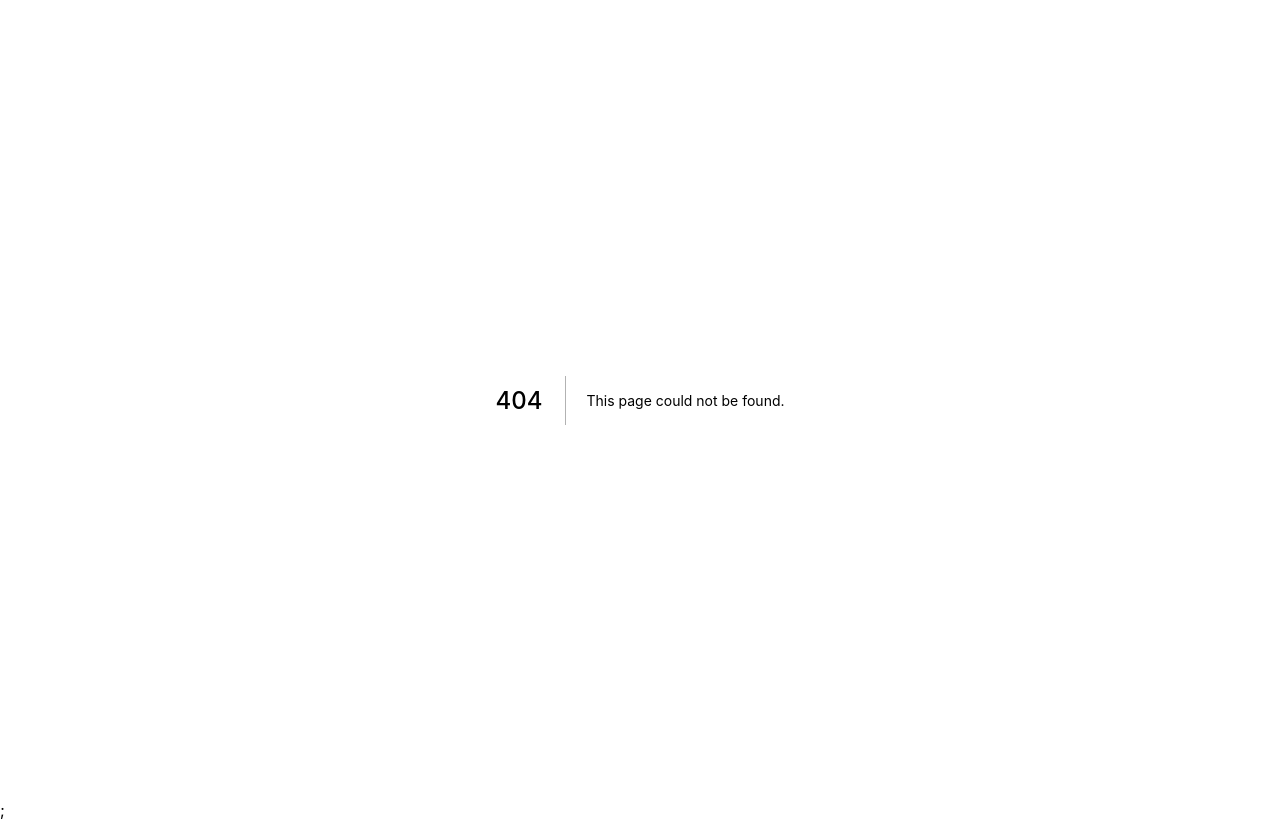
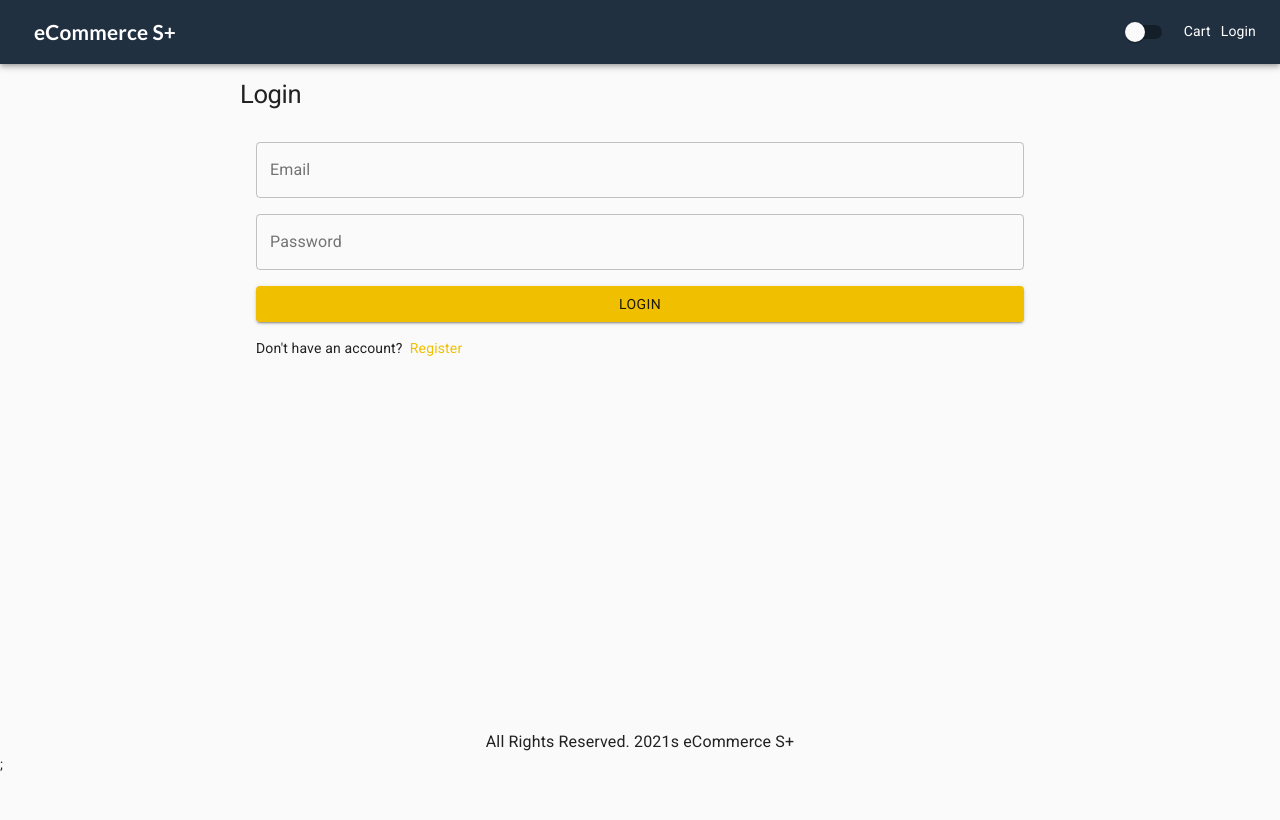
Before and after one commit to salikzquidz/ecommerce, a Next.js app: page /login in a window 1280 px wide. Before the commit this address had no page. Built offline with nearby package versions, Linux system fonts and the light colour scheme; a web font is replaced by a local one.

Commit message:
basic login page

```diff
--- /dev/null
+++ b/pages/login.js
@@ -0,0 +1,57 @@
+import React from "react";
+import NextLink from "next/link";
+
+import Layout from "../components/Layout";
+import {
+  Typography,
+  List,
+  ListItem,
+  TextField,
+  Button,
+  Link,
+} from "@material-ui/core";
+import useStyles from "../utils/styles";
+export default function Login() {
+  const classes = useStyles();
+  return (
+    <Layout title="login">
+      <form action="" className={classes.loginForm}>
+        <Typography variant="h1">Login</Typography>
+        <List>
+          <ListItem>
+            <TextField
+              variant="outlined"
+              fullWidth
+              id="email"
+              label="Email"
+              inputProps={{ type: "email" }}
+            ></TextField>
+          </ListItem>
+
+          <ListItem>
+            <TextField
+              variant="outlined"
+              fullWidth
+              id="password"
+              label="Password"
+              inputProps={{ type: "password" }}
+            ></TextField>
+          </ListItem>
+
+          <ListItem>
+            <Button variant="contained" type="submit" fullWidth color="primary">
+              Login
+            </Button>
+          </ListItem>
+
+          <ListItem>
+            Don't have an account? &nbsp;
+            <NextLink href="/register" passHref>
+              <Link>Register</Link>
+            </NextLink>
+          </ListItem>
+        </List>
+      </form>
+    </Layout>
+  );
+}
--- a/utils/styles.js
+++ b/utils/styles.js
@@ -26,5 +26,9 @@ const useStyles = makeStyles({
   backLink: {
     marginTop: 10,
   },
+  loginForm: {
+    maxWidth: 800,
+    margin: "0 auto",
+  },
 });
 export default useStyles;
```
Also changed, not shown: pages/cart.js (+6 -1 lines), pages/shipping.js (added, +9 -0 lines).
